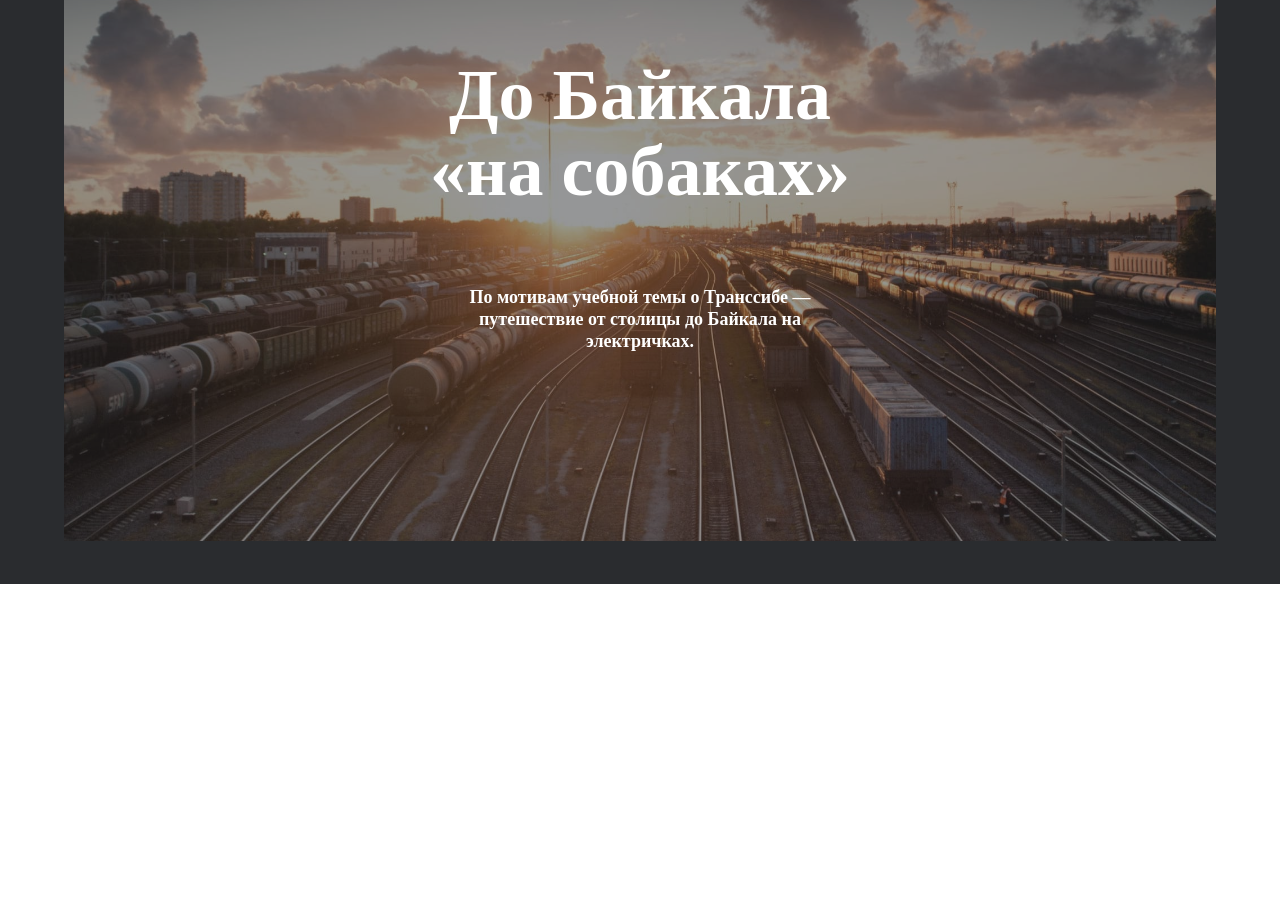
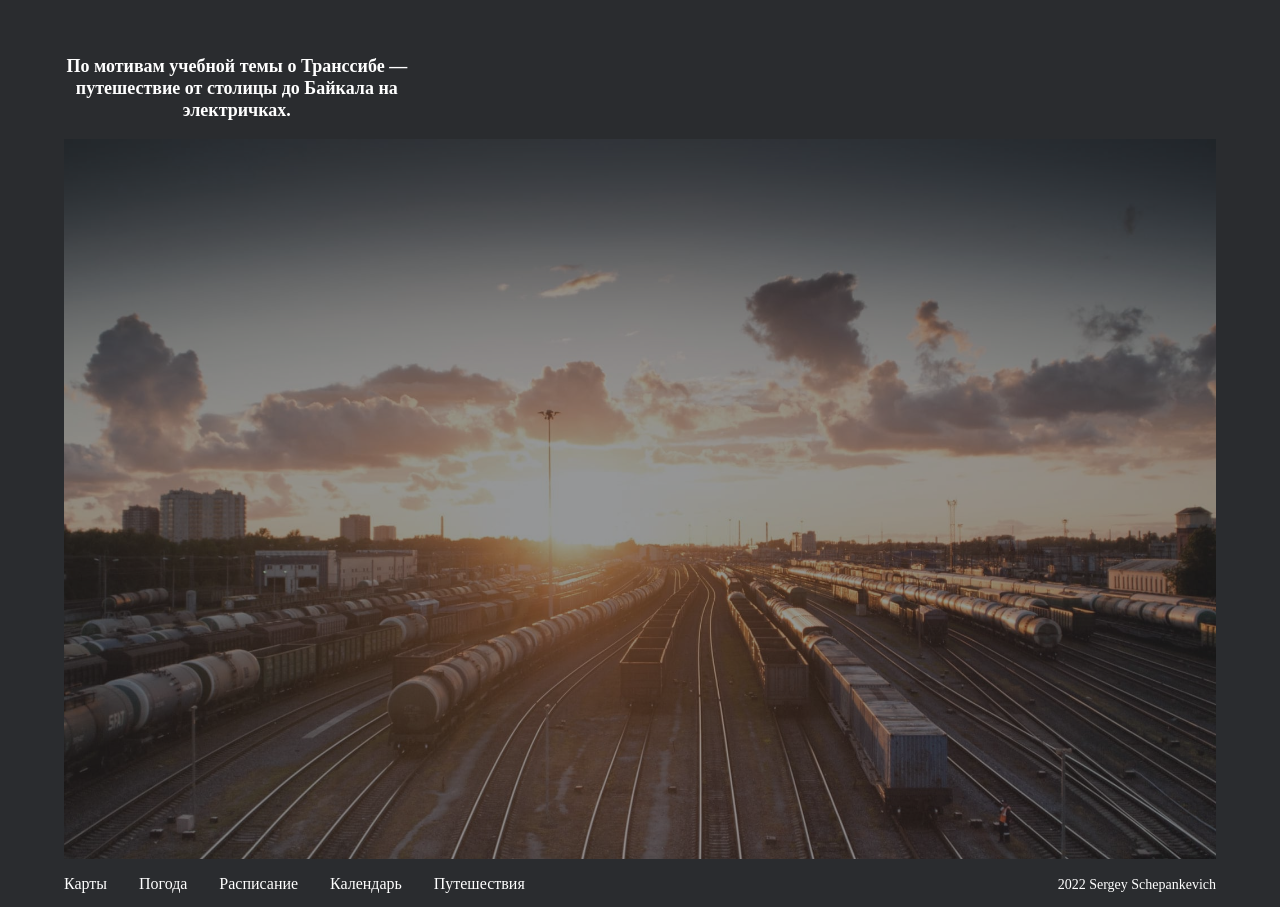
Before and after one commit to Schepa92/russian-travel, a plain HTML site: page index.html in a window 1280 px wide. Shown: the part 5932-6839 px from the top of the page. Before the commit the page ends 6516 px from the top, so only its background shows below. Drawn offline with Linux system fonts and the light colour scheme.

Commit message:
Added footer

```diff
--- a/css/index.css
+++ b/css/index.css
@@ -179,19 +179,13 @@
 
 .cover {
   max-width: 90%;
-  min-height: 100vh;
   margin: 0 auto;
-  position: relative;
-  display: flex;
-  flex-direction: column;
-  justify-content: center;
-  align-items: center;
+  /* position: relative; */
 }
 
 .cover__title {
   font-size: 72px;
   line-height: 76px;
-  z-index: 1;
   width: 40%;
   text-align: center;
 }
@@ -199,18 +193,38 @@
 .cover__subtitle {
   font-size: 18px;
   line-height: 22px;
-  z-index: 1;
   width: 30%;
   text-align: center;
 }
 
 .cover__background {
   max-width: 100%;
-  position: absolute;
+  /* position: absolute; */
   opacity: 0.5;
 }
 
-.cover__background > img {
-  max-width: 100%;
-  min-height: 100%;
+.footer {
+  max-width: 90%;
+  margin: auto;
+  display: flex;
+  justify-content: space-between;
+  align-items: baseline;
 }
+
+.footer__link {
+  display: flex;
+  justify-content: space-between;
+  width: 40%;
+}
+
+.footer__link > a {
+  text-decoration: none;
+  color: #ffffff;
+  font-size: 16px;
+  line-height: 18px;
+}
+
+.footer__copyright {
+  font-size: 14px;
+  line-height: 16px;
+}
--- a/index.html
+++ b/index.html
@@ -170,15 +170,22 @@
 		</section>
 
 		<section class="cover">
-
 			<h2 class="cover__title">До Байкала «на собаках»</h2>
 			<h3 class="cover__subtitle">По мотивам учебной темы о Транссибе — путешествие от столицы до Байкала на
 				электричках.</h3>
-			<div class="cover__background">
-				<img src="./images/cover-trains.jpg" alt="cover-trains">
-			</div>
+			<img class="cover__background" src="./images/cover-trains.jpg" alt="cover-trains">
 		</section>
 
+		<section class="footer">
+			<div class="footer__link">
+				<a href="#">Карты</a>
+				<a href="#">Погода</a>
+				<a href="#">Расписание</a>
+				<a href="#">Календарь</a>
+				<a href="#">Путешествия</a>
+			</div>
+			<p class="footer__copyright">2022 Sergey Schepankevich</p>
+		</section>
 
 
 
```
